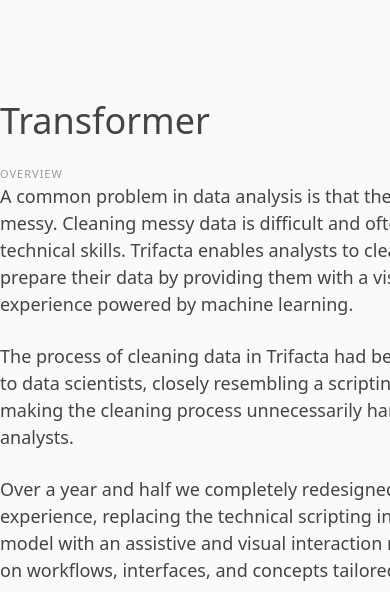
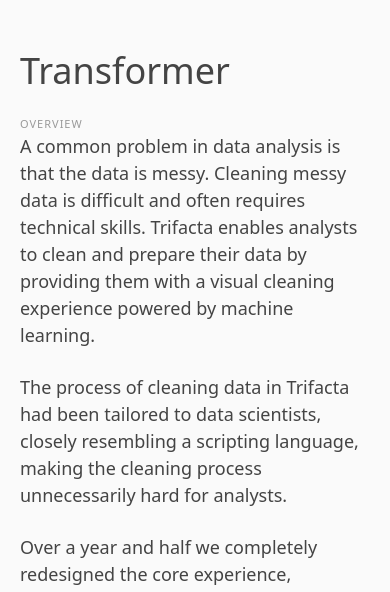
Before and after one commit to philipvanderbroek/philipvanderbroek.github.io, a Jekyll site: the page built from transformer.md, in a window 390 px wide. Shown: the top 592 px of the page. Built offline with Jekyll 4.4.1, drawn with Linux system fonts in a browser that asks for light colours.

Commit message:
selector spelled wrong

```diff
--- a/assets/main.scss
+++ b/assets/main.scss
@@ -249,7 +249,7 @@
     display: none;
   }
 
-  #projects-content{
+  #project-content{
 
     //max-width: 1000px;
     margin: 50px 20px;
```
